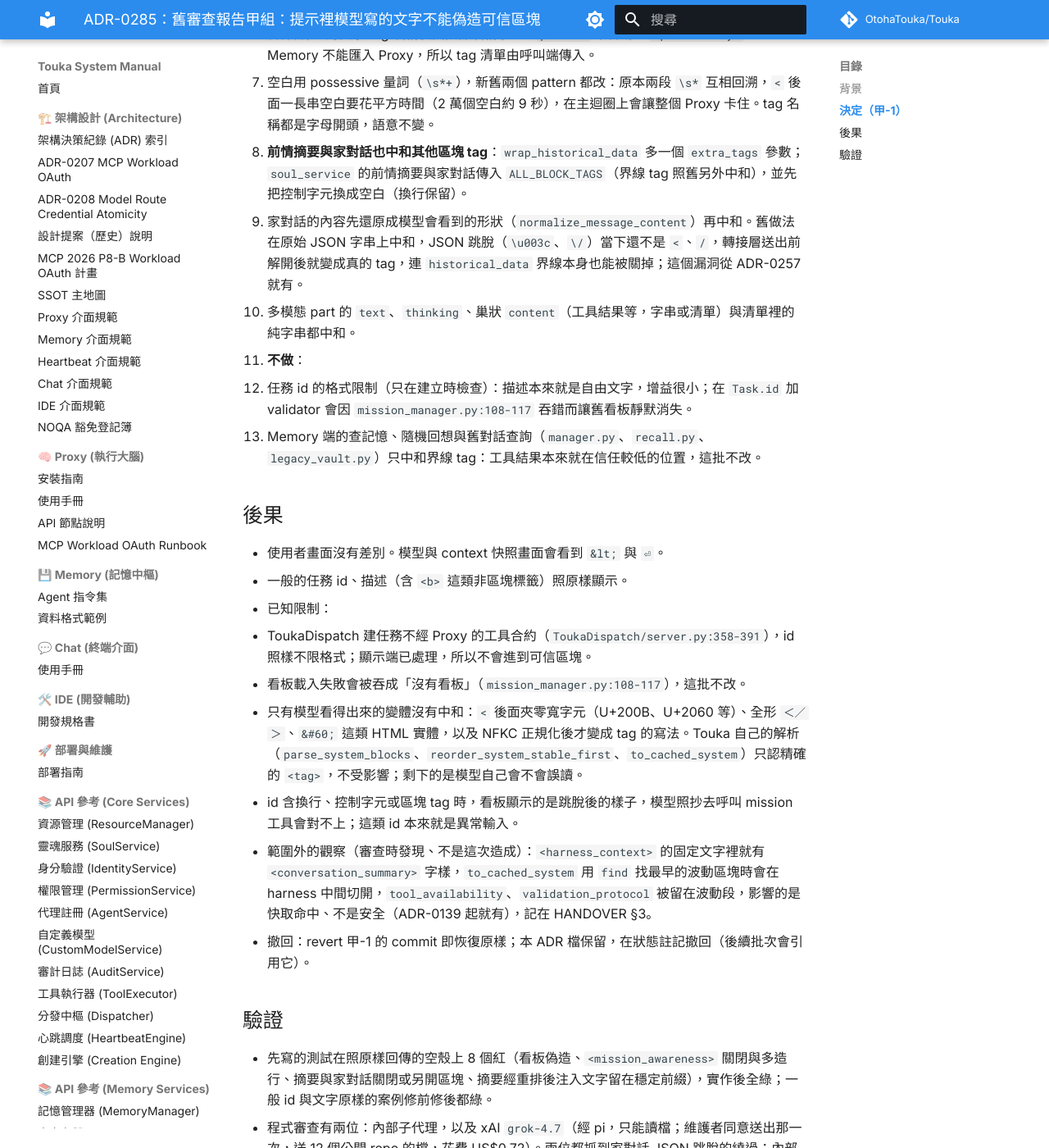
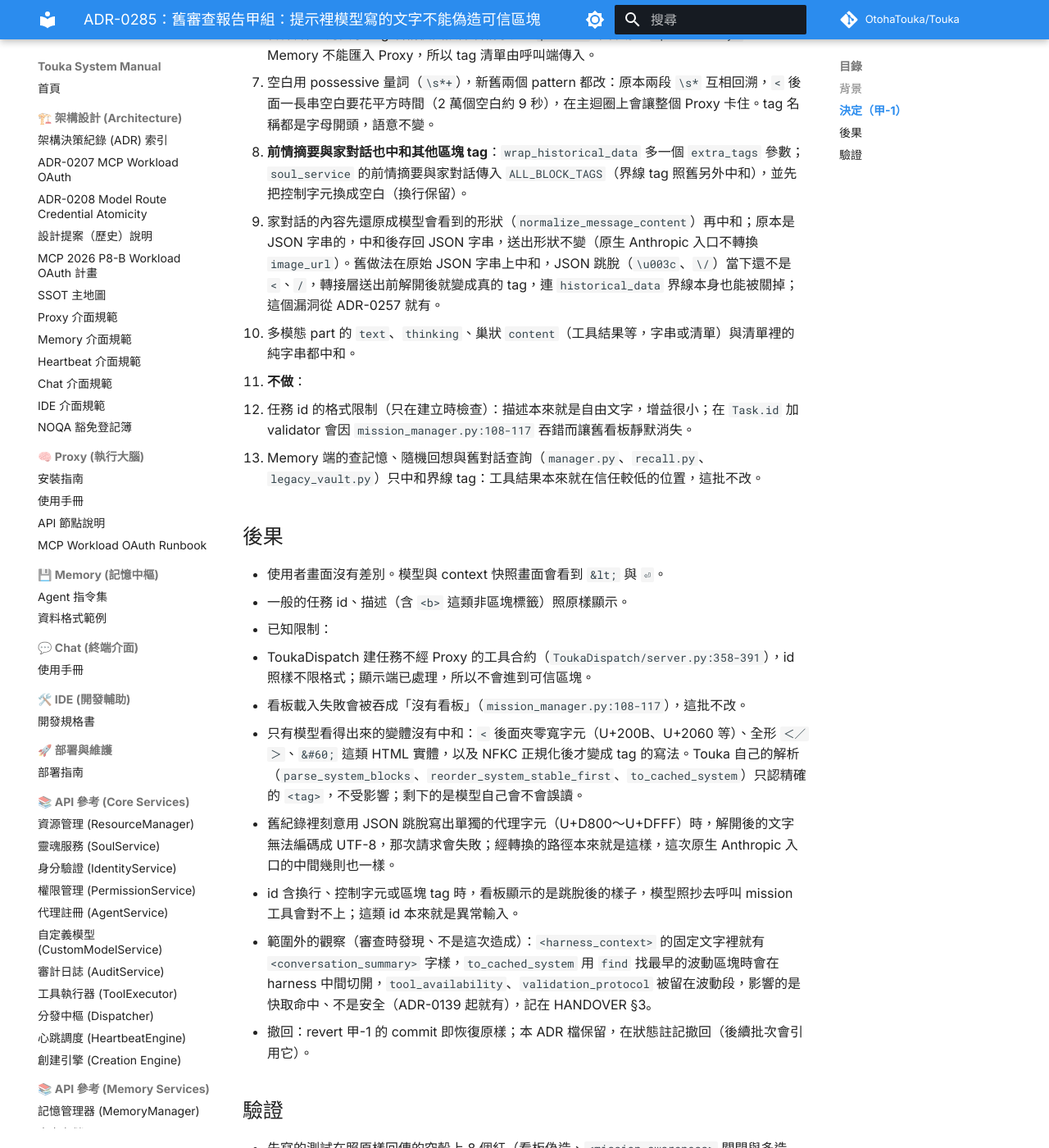
Before and after one commit to OtohaTouka/Touka, an MkDocs documentation site: the page built from docs/architecture/adr/0285-prompt-boundaries-for-model-written-text.md, in a window 1280 px wide and 1400 px high, scrolled down 1561 px. Shown: the whole window at 82% size. Built offline with MkDocs 1.6.1 and Material for MkDocs 9.7.7, drawn with Linux system fonts in a browser that asks for light colours; comment, search, counter and statistics services are not loaded.

Commit message:
docs(prompt): note the JSON round trip and lone surrogates; slow-input test uses a non-matching ending
Co-Authored-By: Claude Opus 5.5 <noreply@anthropic.com>

```diff
--- a/docs/architecture/adr/0285-prompt-boundaries-for-model-written-text.md
+++ b/docs/architecture/adr/0285-prompt-boundaries-for-model-written-text.md
@@ -25,7 +25,7 @@
 3. **新純函式 `neutralize_tags(text, tags)`**（`memory_server/utils/historical_data.py`，禁令 18）：規則同既有的界線 tag 中和（不分大小寫、`<` 與 `/` 前後可有空白、帶屬性與自閉合都算），另要求 tag 名稱後面接非名稱字元，`persona` 不會動到 `<personality>`。Memory 不能匯入 Proxy，所以 tag 清單由呼叫端傳入。
    - 空白用 possessive 量詞（`\s*+`），新舊兩個 pattern 都改：原本兩段 `\s*` 互相回溯，`<` 後面一長串空白要花平方時間（2 萬個空白約 9 秒），在主迴圈上會讓整個 Proxy 卡住。tag 名稱都是字母開頭，語意不變。
 4. **前情摘要與家對話也中和其他區塊 tag**：`wrap_historical_data` 多一個 `extra_tags` 參數；`soul_service` 的前情摘要與家對話傳入 `ALL_BLOCK_TAGS`（界線 tag 照舊另外中和），並先把控制字元換成空白（換行保留）。
-   - 家對話的內容先還原成模型會看到的形狀（`normalize_message_content`）再中和。舊做法在原始 JSON 字串上中和，JSON 跳脫（`\u003c`、`\/`）當下還不是 `<`、`/`，轉接層送出前解開後就變成真的 tag，連 `historical_data` 界線本身也能被關掉；這個漏洞從 ADR-0257 就有。
+   - 家對話的內容先還原成模型會看到的形狀（`normalize_message_content`）再中和；原本是 JSON 字串的，中和後存回 JSON 字串，送出形狀不變（原生 Anthropic 入口不轉換 `image_url`）。舊做法在原始 JSON 字串上中和，JSON 跳脫（`\u003c`、`\/`）當下還不是 `<`、`/`，轉接層送出前解開後就變成真的 tag，連 `historical_data` 界線本身也能被關掉；這個漏洞從 ADR-0257 就有。
    - 多模態 part 的 `text`、`thinking`、巢狀 `content`（工具結果等，字串或清單）與清單裡的純字串都中和。
 5. **不做**：
    - 任務 id 的格式限制（只在建立時檢查）：描述本來就是自由文字，增益很小；在 `Task.id` 加 validator 會因 `mission_manager.py:108-117` 吞錯而讓舊看板靜默消失。
@@ -39,6 +39,7 @@
   - ToukaDispatch 建任務不經 Proxy 的工具合約（`ToukaDispatch/server.py:358-391`），id 照樣不限格式；顯示端已處理，所以不會進到可信區塊。
   - 看板載入失敗會被吞成「沒有看板」（`mission_manager.py:108-117`），這批不改。
   - 只有模型看得出來的變體沒有中和：`<` 後面夾零寬字元（U+200B、U+2060 等）、全形 `＜／＞`、`&#60;` 這類 HTML 實體，以及 NFKC 正規化後才變成 tag 的寫法。Touka 自己的解析（`parse_system_blocks`、`reorder_system_stable_first`、`to_cached_system`）只認精確的 `<tag>`，不受影響；剩下的是模型自己會不會誤讀。
+  - 舊紀錄裡刻意用 JSON 跳脫寫出單獨的代理字元（U+D800～U+DFFF）時，解開後的文字無法編碼成 UTF-8，那次請求會失敗；經轉換的路徑本來就是這樣，這次原生 Anthropic 入口的中間幾則也一樣。
   - id 含換行、控制字元或區塊 tag 時，看板顯示的是跳脫後的樣子，模型照抄去呼叫 mission 工具會對不上；這類 id 本來就是異常輸入。
   - 範圍外的觀察（審查時發現、不是這次造成）：`<harness_context>` 的固定文字裡就有 `<conversation_summary>` 字樣，`to_cached_system` 用 `find` 找最早的波動區塊時會在 harness 中間切開，`tool_availability`、`validation_protocol` 被留在波動段，影響的是快取命中、不是安全（ADR-0139 起就有），記在 HANDOVER §3。
 - 撤回：revert 甲-1 的 commit 即恢復原樣；本 ADR 檔保留，在狀態註記撤回（後續批次會引用它）。
```
Also changed, not shown: docs/architecture/MEMORY_INTERFACE.md (+1 -1 lines), 1 other file.
